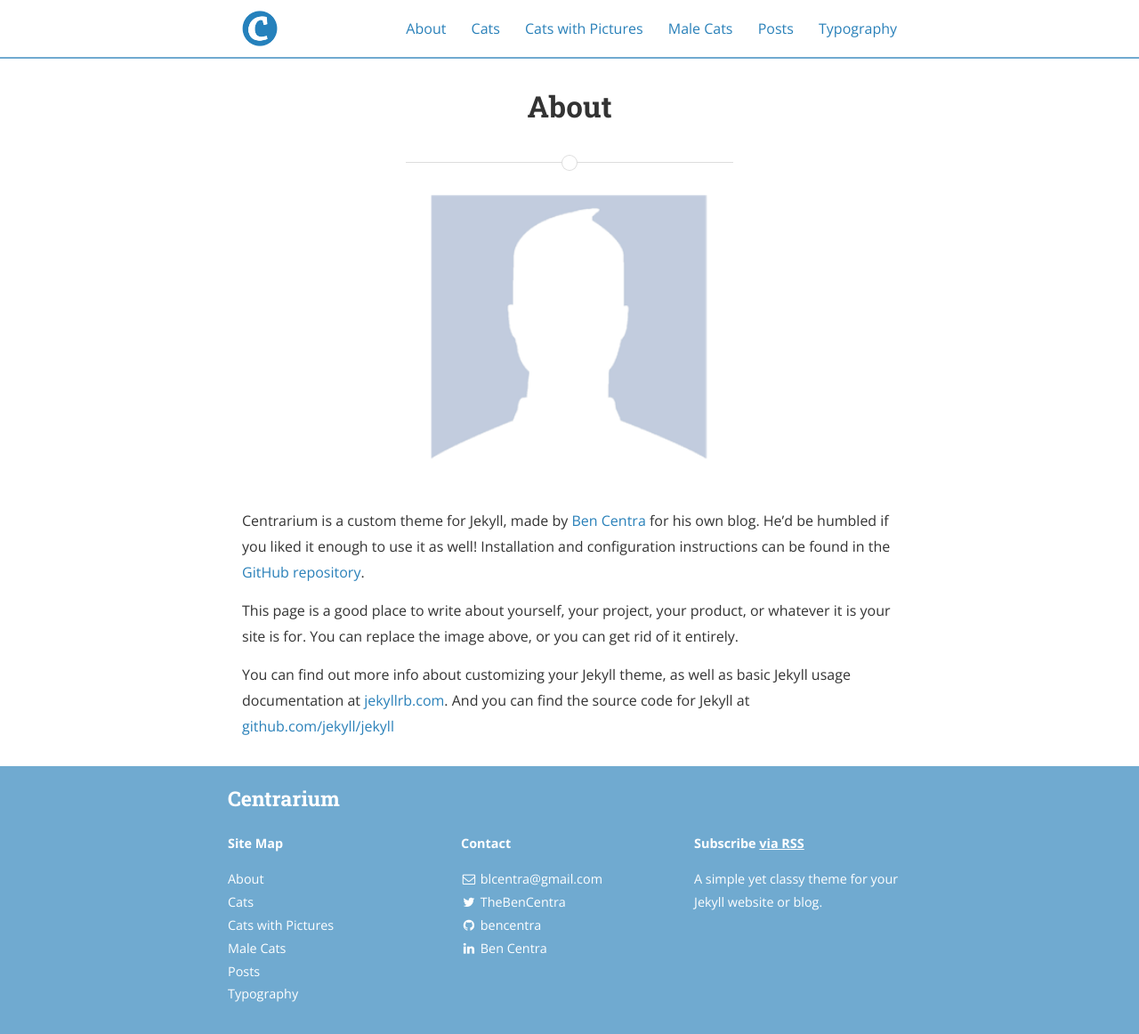
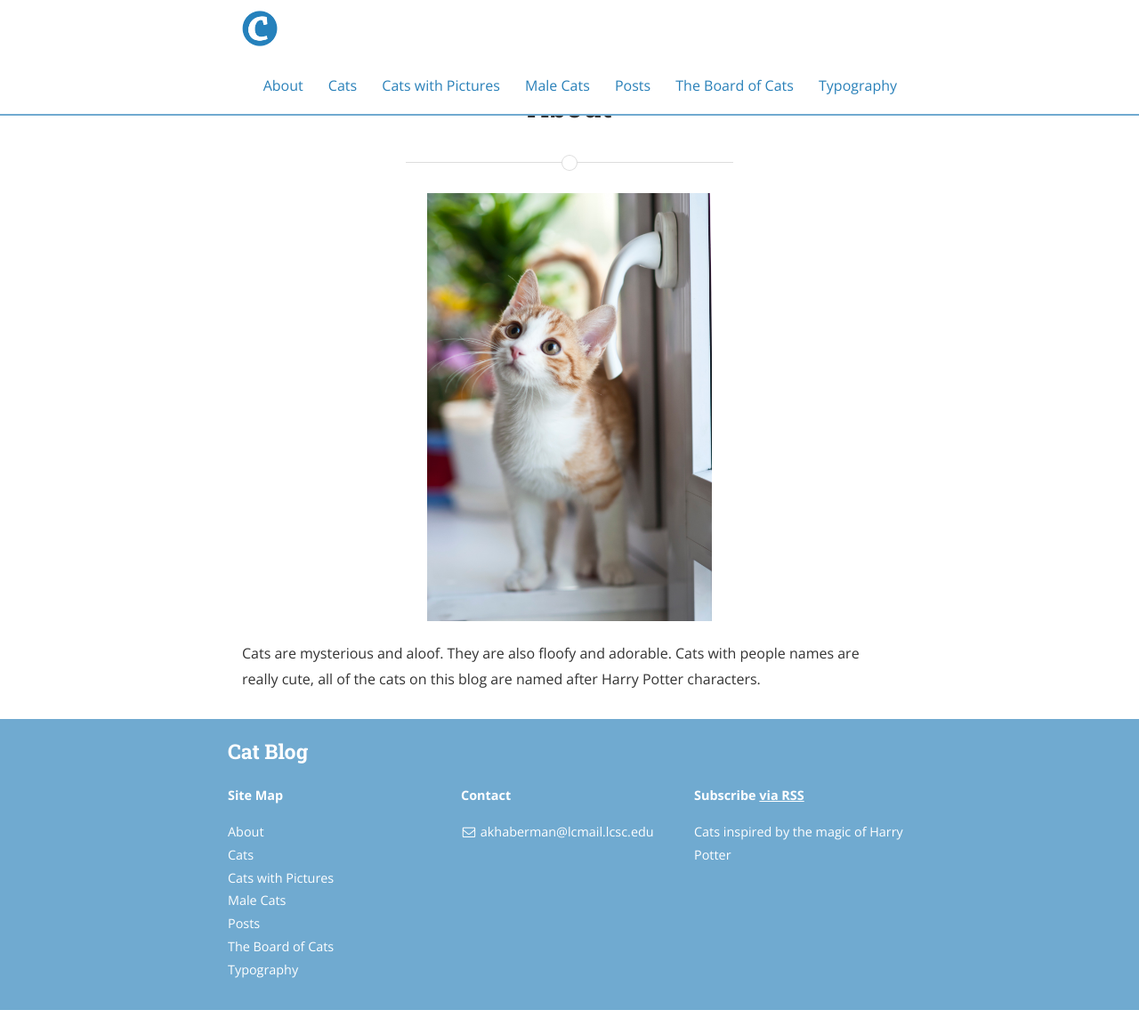
Before and after one commit to Blen6035/HabermanCatBlog, a Jekyll site: the page built from about.md, in a window 1280 px wide and 1162 px high. Shown: the whole window at 89% size. Built offline with Jekyll 4.4.1, drawn with Linux system fonts in a browser that asks for light colours; nearby versions of some CDN libraries.

Commit message:
Content and photo updates

```diff
--- a/_config.yml
+++ b/_config.yml
@@ -9,12 +9,12 @@ exclude:
   - "/vendor/"
 
 # Site settings
-title: Centrarium
-subtitle: "A simple yet classy theme for your Jekyll website or blog"
-email: blcentra@gmail.com
-name: Ben Centra
+title: Cat Blog
+subtitle: "Cats inspired by the magic of Harry Potter"
+email: akhaberman@lcmail.lcsc.edu
+name: Amanda Blenden
 description: >
-  A simple yet classy theme for your Jekyll website or blog.
+  Cats inspired by the magic of Harry Potter
 # Base URL of site (i.e. /blog). It should always start with a slash,
 # and never end with a slash. Set it to a blank value if hosting at the
 # root of your server.
@@ -78,29 +78,29 @@ descriptions:
 social:
   - name: Twitter
     icon: twitter
-    username: TheBenCentra
-    url: https://twitter.com/TheBenCentra
+    username: ""
+    url: ""
     desc: Follow me on Twitter
     share: true
 
   - name: Facebook
     icon: facebook
-    username: thebencentra
+    username: ""
     url: ""
     desc: Friend me on Facebook
     share: true
 
   - name: GitHub
     icon: github
-    username: bencentra
-    url: https://github.com/bencentra
+    username: ""
+    url: ""
     desc: Fork me on GitHub
     share: false
 
   - name: LinkedIn
     icon: linkedin
-    username: Ben Centra
-    url: https://www.linkedin.com/pub/ben-centra/47/769/60a
+    username: ""
+    url: ""
     desc: Connect with me on LinkedIn
     share: true
 
--- a/about.md
+++ b/about.md
@@ -5,13 +5,9 @@ permalink: /about/
 main_nav: true
 ---
 
-![alt text]({{ site.baseurl }}/assets/profile-placeholder.gif "Profile Picture"){:.profile}
+![alt text]({{ site.baseurl }}/assets/profile.jpg "Profile Picture"){:.profile}
 
-Centrarium is a custom theme for Jekyll, made by [Ben Centra][bencentra] for his own blog. He'd be humbled if you liked it enough to use it as well! Installation and configuration instructions can be found in the [GitHub repository](https://github.com/bencentra/centrarium).
-
-This page is a good place to write about yourself, your project, your product, or whatever it is your site is for. You can replace the image above, or you can get rid of it entirely.
-
-You can find out more info about customizing your Jekyll theme, as well as basic Jekyll usage documentation at [jekyllrb.com](http://jekyllrb.com/). And you can find the source code for Jekyll at [github.com/jekyll/jekyll](https://github.com/jekyll/jekyll)
+Cats are mysterious and aloof. They are also floofy and adorable. Cats with people names are really cute, all of the cats on this blog are named after Harry Potter characters.
 
 [centrarium]: https://github.com/bencentra/centrarium
 [bencentra]: http://bencentra.com
```
Also changed, not shown: the_board_of_cats.html (added, +13 -0 lines), assets/profile.jpg (added), 3 other files.
